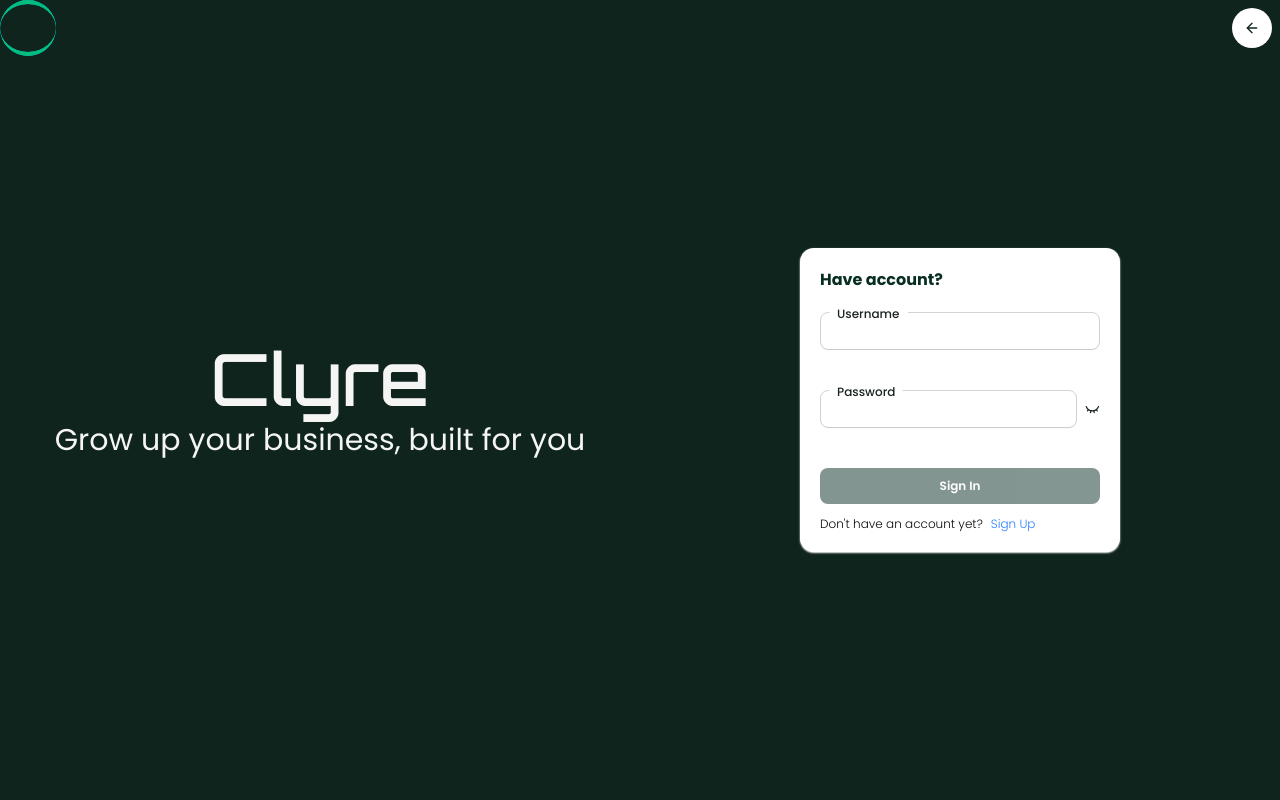
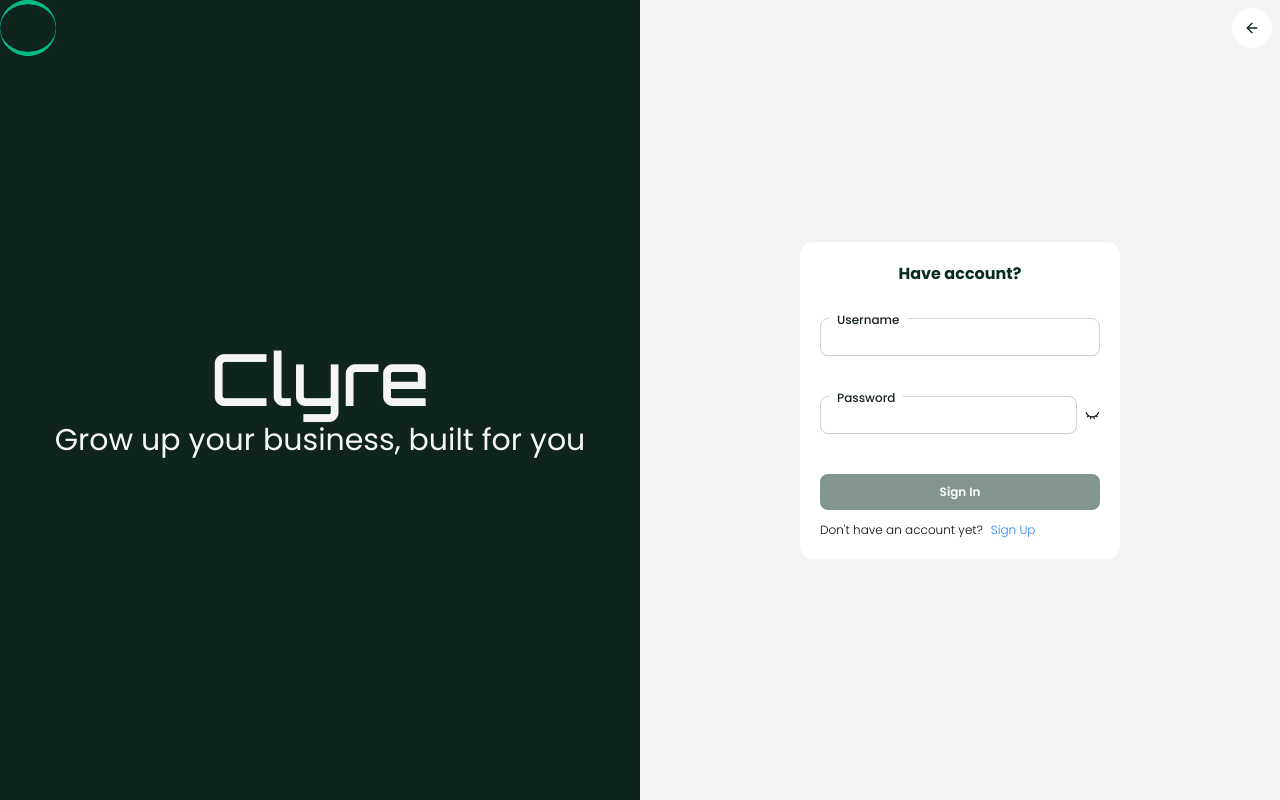
Before and after one commit to komikodok/expressive-assistant.v2.fe, a Next.js app: page /login in a window 1280 px wide. Built offline with nearby package versions, Linux system fonts and the light colour scheme; no server answers.

Commit message:
feat: add animated cursor on login page

```diff
--- a/app/(auth)/layout.tsx
+++ b/app/(auth)/layout.tsx
@@ -5,45 +5,21 @@ import { motion } from "motion/react"
 import { ArrowLeft } from "lucide-react"
 import { Button } from "@/components/ui/button"
 import { useRouter } from "next/navigation"
-import { useRef, useState } from "react"
+import AnimatedCursor from "@/components/common/animated-cursor"
 
 const AuthLayout = ({ children }: {children: React.ReactNode}) => {
-	const [mousePos, setMousePos] = useState<{x: number, y: number}>({x: 0, y: 0})
-	const mouse = useRef<HTMLDivElement>(null)
-
 	const router = useRouter()
 
-	function mouseMove(e: React.MouseEvent<HTMLDivElement>, ref: React.RefObject<HTMLDivElement | null>) {
-		if (!ref.current) return
-		const mouse = ref.current.getBoundingClientRect()
+	return (
+		<>
+			<div className='h-screen w-screen relative overflow-hidden flex'>
+				<AnimatedCursor />
 
-		const x = e.clientX - (mouse.width / 2)
-		const y = e.clientY - (mouse.height / 2)
-
-		setMousePos({x, y})
-	}
-
-	return (
-		<div onMouseMove={(e) => mouseMove(e, mouse)} className='h-screen w-screen relative overflow-hidden bg-[#0F241D] flex'>
-			<motion.div
-				ref={mouse}
-				animate={{ x: mousePos.x, y: mousePos.y }}
-				transition={{ type: 'spring', duration: 1, delay: 0.005 }}
-				className="absolute w-10 md:w-14 aspect-square border-t-2 border-b-2 md:border-t-4 md:border-b-4 border-cyan-400 rounded-full"
-			/>
-
-			<motion.div
-				ref={mouse}
-				animate={{ x: mousePos.x, y: mousePos.y }}
-				transition={{ type: 'spring', duration: 1 }}
-				className="absolute w-10 md:w-14 aspect-square border-t-2 border-b-2 md:border-t-4 md:border-b-4 border-emerald-500 rounded-full"
-			/>
-
-			<div className='w-1/2 h-full overflow-hidden flex-shrink-0 flex flex-col gap-2 justify-center items-center max-lg:hidden'>
+				<div className='w-1/2 h-full bg-[#0F241D] overflow-hidden flex-shrink-0 flex flex-col gap-2 justify-center items-center max-lg:hidden'>
 					<AuthBanner />
 				</div>
 
-			<div className="w-full md:w-1/2 flex-shrink-0 relative flex justify-center items-center">
+				<div className="w-full md:w-1/2 flex-shrink-0 bg-[#0F241D]/5 relative flex justify-center items-center">
 					<Button onClick={() => router.back()} className="cursor-pointer absolute top-2 left-2 md:left-auto md:right-2 w-10 h-10 flex justify-center items-center rounded-full bg-white hover:bg-white/80 active:bg-white/80 transition-all duration-500">
 						<ArrowLeft className="stroke-[#0F241D] size-4"></ArrowLeft>
 					</Button>
@@ -57,6 +33,7 @@ const AuthLayout = ({ children }: {children: React.ReactNode}) => {
 					</motion.div>
 				</div>
 			</div>
+		</>
 	)
 }
 
--- a/components/auth/login-form.tsx
+++ b/components/auth/login-form.tsx
@@ -59,7 +59,13 @@ const LoginForm = () => {
 
     return (
         <>
-        <motion.h2 animate={{ opacity: 1 }} className='opacity-0 font-bold text-[#082E24]'>Have account?</motion.h2>
+        <motion.h2
+            initial={{ opacity: 0 }}
+            animate={{ opacity: 1 }}
+            className='font-bold text-center mb-3 text-[#082E24]'
+        >
+            Have account?
+        </motion.h2>
         <Form {...form}>
             <form onSubmit={form.handleSubmit(handleSubmit)} className="space-y-12 md:space-y-10">
                 <FormField
--- /dev/null
+++ b/components/common/animated-cursor.tsx
@@ -0,0 +1,53 @@
+"use client"
+import { motion } from "motion/react"
+import { useEffect, useRef, useState } from "react"
+
+const AnimatedCursor = () => {
+  const [mousePos, setMousePos] = useState({ x: 0, y: 0 })
+  const mouse = useRef<HTMLDivElement>(null)
+
+  useEffect(() => {
+    function handleMove(e: MouseEvent) {
+      if (!mouse.current) return
+      const rect = mouse.current.getBoundingClientRect()
+      setMousePos({
+        x: e.clientX - rect.width / 2,
+        y: e.clientY - rect.height / 2
+      })
+    }
+
+    function handleTouch(e: TouchEvent) {
+      if (!mouse.current) return
+      const rect = mouse.current.getBoundingClientRect()
+      setMousePos({
+        x: e.touches[0].clientX - rect.width / 2,
+        y: e.touches[0].clientY - rect.height / 2
+      })
+    }
+
+    window.addEventListener("mousemove", handleMove)
+    window.addEventListener("touchmove", handleTouch)
+    return () => {
+      window.removeEventListener("mousemove", handleMove)
+      window.removeEventListener("touchmove", handleTouch)
+    }
+  }, [])
+
+  return (
+    <div className="pointer-events-none absolute inset-0 z-10">
+      <motion.div
+        ref={mouse}
+        animate={{ x: mousePos.x, y: mousePos.y }}
+        transition={{ type: "spring", duration: 1, delay: 0.005 }}
+        className="absolute w-10 md:w-14 aspect-square border-t-2 border-b-2 md:border-t-4 md:border-b-4 border-cyan-400 rounded-full"
+      />
+      <motion.div
+        animate={{ x: mousePos.x, y: mousePos.y }}
+        transition={{ type: "spring", duration: 1 }}
+        className="absolute w-10 md:w-14 aspect-square border-t-2 border-b-2 md:border-t-4 md:border-b-4 border-emerald-500 rounded-full"
+      />
+    </div>
+  )
+}
+
+export default AnimatedCursor
--- /dev/null
+++ b/middleware.ts
@@ -0,0 +1,15 @@
+import { NextResponse } from 'next/server'
+import type { NextRequest } from 'next/server'
+import { getToken } from 'next-auth/jwt'
+
+export async function middleware(request: NextRequest) {
+    const token = await getToken({ req: request })
+    const isAuthenticated = !!token
+
+    if (request.nextUrl.pathname.startsWith('/login')) {
+        if (isAuthenticated) {
+            return NextResponse.redirect(new URL('/', request.url))
+        }
+        return NextResponse.next()
+    }
+}
```
Lines whose indentation alone changed are shown as unchanged.
